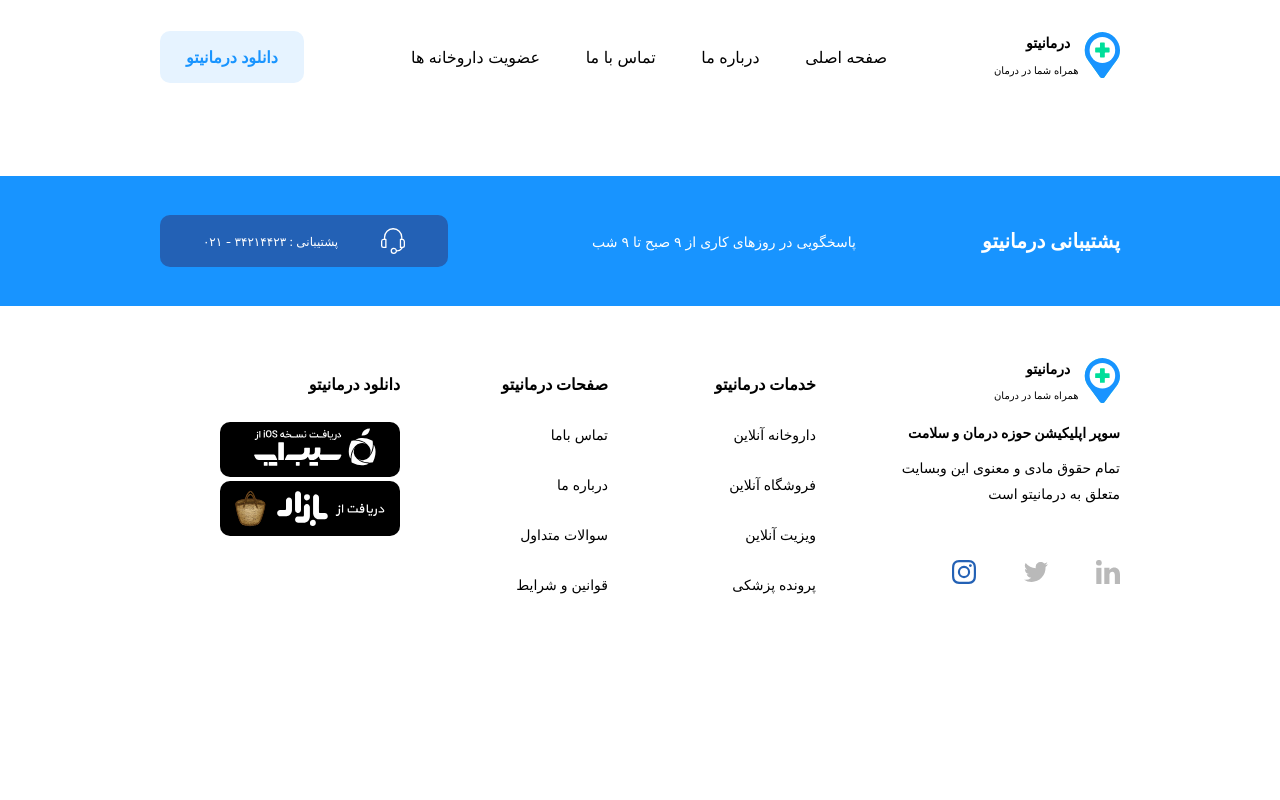
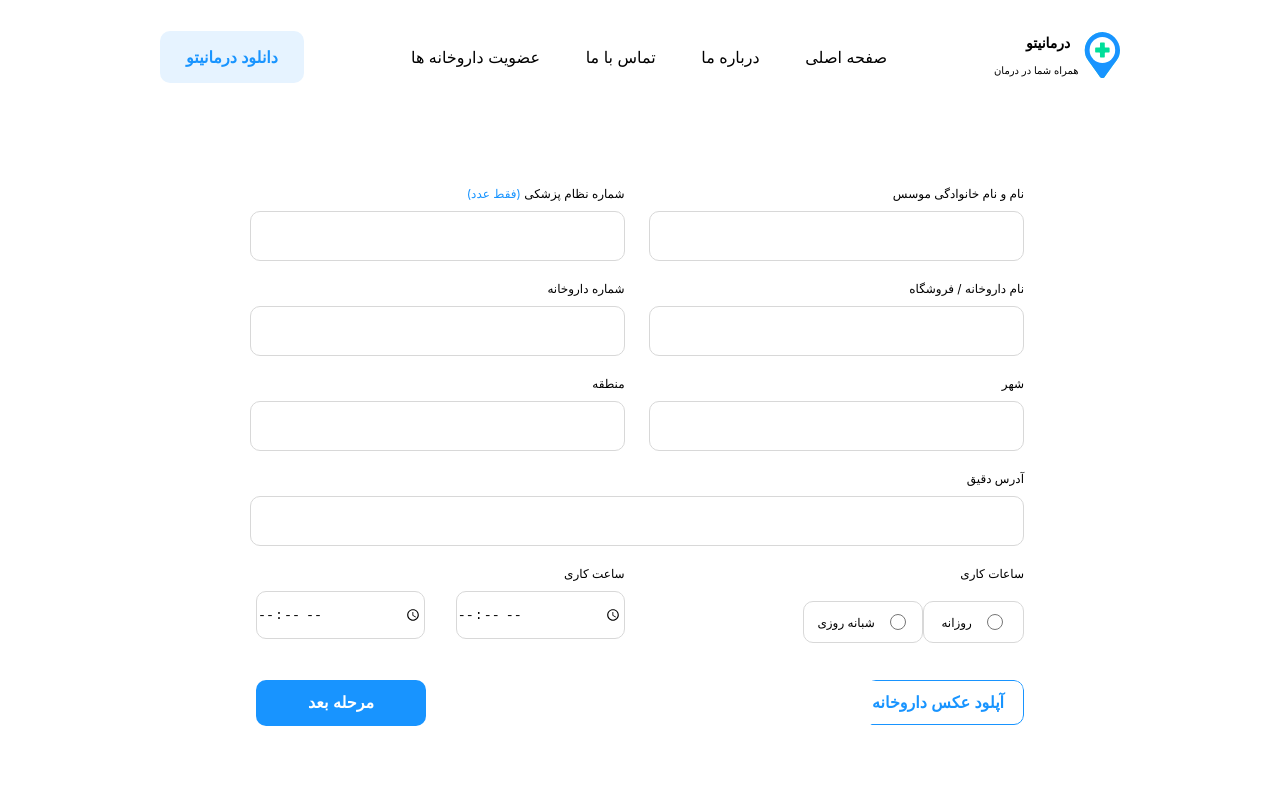
Before and after one commit to amirhghorbani/darmanito-app, a React (Create React App) app: page /register_page in a window 1280 px wide. Shown: the top 800 px of the page. Built offline with nearby package versions, Linux system fonts and the light colour scheme.

Commit message:
implement UI of register form

```diff
--- a/src/components/MainPageComps/Sec1/Sec1-content/Sec1-buttons/Sec1Buttons.js
+++ b/src/components/MainPageComps/Sec1/Sec1-content/Sec1-buttons/Sec1Buttons.js
@@ -1,11 +1,12 @@
 import React from 'react'
 import styles from '../../Sec1.module.scss'
+import { BrowserRouter as Router, Route, Link } from "react-router-dom";
 
 function Sec1Buttons() {
     return (
         <div className={styles.btns}>
             <button className={styles.btn1}>دانلود مستقیم اپ</button>
-            <button className={styles.btn2}>عضویت داروخانه ها</button>
+            <Link style={{width: '100%'}} to='/register_pharmacy'><button className={styles.btn2}>عضویت داروخانه ها</button></Link>
         </div>
     )
 }
--- a/src/components/PharMemShipComps/Section3/ContentBox/ContentBox.js
+++ b/src/components/PharMemShipComps/Section3/ContentBox/ContentBox.js
@@ -1,4 +1,5 @@
 import React from 'react';
+import { Link } from 'react-router-dom';
 import styles from '../Section3.module.scss';
 
 
@@ -14,7 +15,7 @@
                     <p>مایل هستم فقط بعنوان داروخانه فعالیت کنم و در بخش صرفا سفارش دارو با عکس نسخه به بیماران کمک رسانی کنم </p>
                 </div>
                 <div className={styles.btn}>
-                    <button>ثبت نام </button>
+                    <Link to='/register_page'><button>ثبت نام </button></Link>
                 </div>
             </div>
         </div>
--- /dev/null
+++ b/src/components/RegisterComps/Form/Form.js
@@ -0,0 +1,102 @@
+import React, {useState} from "react";
+import { Link } from "react-router-dom";
+import styles from "./Form.module.scss";
+
+function Form() {
+
+    const [checked, setChecked] = useState(false);
+
+    const checkHandler = () => {
+        setChecked(!checked);
+    }
+
+  return (
+    <div className={styles.container}>
+      <form>
+        <div>
+          <label>نام و نام خانوادگی موسس</label>
+          <input type="text" />
+        </div>
+
+        <div>
+          <label>
+            شماره نظام پزشکی <span style={{ color: "#1894FF" }}>(فقط عدد)</span>
+          </label>
+          <input type="text" />
+        </div>
+
+        <div>
+          <label>نام داروخانه / فروشگاه</label>
+          <input type="text" />
+        </div>
+
+        <div>
+          <label>شماره داروخانه</label>
+          <input type="text" />
+        </div>
+
+        <div>
+          <label>شهر</label>
+          <input type="text" />
+        </div>
+
+        <div>
+          <label>منطقه</label>
+          <input type="text" />
+        </div>
+
+        <div style={{ flexGrow: "1", width: "100%" }}>
+          <label>آدرس دقیق</label>
+          <input style={{ width: "100%" }} type="text" />
+        </div>
+
+        <div>
+          <label>ساعات کاری</label>
+          <div className={styles.check}>
+            <div className={styles.daily}>
+              <input
+                className={styles.radio}
+                type="radio"
+                value="روزانه"
+                name="time"
+              />
+              <span>روزانه</span>
+            </div>
+            <div className={styles.allday}>
+              <input
+                className={styles.radio}
+                type="radio"
+                value="شبانه روزی"
+                name="time"
+              />
+              <span>شبانه روزی</span>
+            </div>
+          </div>
+        </div>
+
+        <div>
+            <label>
+                ساعت کاری
+            </label>
+            <div className={styles.hours}>
+                <input type='time' className={styles.firstTime} />
+                <input type='time' className={styles.secondTime} />
+            </div>
+        </div>
+
+        <div>
+            <input type='file' className={styles.file_input} />
+        </div>
+
+        <div>
+            <Link>
+            <input className={styles.subBtn} type='submit' value='مرحله بعد' />
+            </Link>
+        </div>
+
+      </form>
+    </div>
+  );
+}
+
+export default Form;
--- /dev/null
+++ b/src/components/RegisterComps/Form/Form.module.scss
@@ -0,0 +1,147 @@
+@import '../../../assets/sass/styles';
+
+@media screen and (min-width : 320px) {}
+
+
+@media screen and (min-width : 1024px) {
+    .container {
+        width: 75%;
+        margin: 81px auto;
+
+        form {
+            width: 80%;
+            margin: 0 auto;
+            display: flex;
+            flex-direction: row;
+            flex-wrap: wrap;
+            justify-content: space-between;
+
+            div {
+                width: 48%;
+                display: flex;
+                flex-direction: column;
+                 label {
+                    width: 100%;
+                    font-size: 12px;
+                    margin-top: 20px;
+                }
+                input {
+                    width: 100%;
+                    height: 46px;
+                    margin-top: 10px;
+                    border-radius: 10px;
+                    border: 1px solid #D8D8D8;
+                        &:focus {
+                            border: 1px solid $primaryColor;
+                            border-radius: 10px;
+                        }
+                }
+                .check {
+                    display: flex;
+                    flex-direction: row;
+                    width: 60%;
+                    margin-top: 20px;
+                    justify-content: space-between;
+                    .daily {
+                        width: 100px;
+                        height: 40px;
+                        display: flex;
+                        flex-direction: row;
+                        border: 1px solid #D8D8D8;
+                        border-radius: 10px;
+                        justify-content: center;
+                        align-items: center;
+                        .radio {
+                            width: 16px;
+                            height: 16px;
+                            margin-top: 0;
+                        }
+                        span {
+                            font-size: 12px;
+                            margin-right: 10px;
+                        }
+                    }
+                    .allday {
+                        width: 120px;
+                        height: 40px;
+                        display: flex;
+                        flex-direction: row;
+                        border: 1px solid #D8D8D8;
+                        border-radius: 10px;
+                        justify-content: center;
+                        align-items: center;
+                        .radio {
+                            width: 16px;
+                            height: 16px;
+                            margin-top: 0;
+                        }
+                        span {
+                            font-size: 12px;
+                            margin-right: 10px;
+                        }
+                    }
+
+                }
+                .hours {
+                    display: flex;
+                    flex-direction: row;
+                    width: 100%;
+                    justify-content: space-between;
+                    .firstTime {
+                        width: 45%;
+                    }
+                    .secondTime {
+                        width: 45%;
+                    }
+                }
+                .file_input::-webkit-file-upload-button {
+                    visibility: hidden;
+                }
+                .file_input::before {
+                    content: 'آپلود عکس داروخانه';
+                    width: 170px;
+                    height: 43px;
+                    display: flex;
+                    justify-content: center;
+                    align-items: center;
+                    background-color: white;
+                    border: 1px solid $primaryColor;
+                    border-radius: 10px;
+                    outline: none;
+                    white-space: nowrap;
+                    -webkit-user-select: none;
+                    cursor: pointer;
+                    font-size: 16px;
+                    font-weight: bold;
+                    color: $primaryColor;
+                }
+                .file_input {
+                    width: 43%;
+                    margin-top: 36.5px;
+                    border: none;
+                }
+                .file_input:hover::before {
+                    background-color: $cloudyColor;
+                }
+                .subBtn {
+                    width: 170px;
+                    margin-top: 36.5px;
+                    background-color: $primaryColor;
+                    color: white;
+                    font-size: 16px;
+                    font-weight: bold;
+                    float: left;
+                    cursor: pointer;
+                    border: none;
+                    outline: none;
+
+                    &:hover {
+                        background-color: $cloudyColor;
+                        color: $primaryColor;
+                    }
+                }
+            }
+
+        }
+    }
+}
--- /dev/null
+++ b/src/components/RegisterComps/RegisterComps.js
@@ -0,0 +1,12 @@
+import React, { Fragment } from 'react'
+import Form from './Form/Form'
+
+function RegisterComps() {
+    return (
+        <Fragment>
+            <Form />
+        </Fragment>
+    )
+}
+
+export default RegisterComps
--- a/src/pages/MainLanding.js
+++ b/src/pages/MainLanding.js
@@ -1,13 +1,14 @@
 import React from "react";
 import MainLayout from "../components/Layouts/MainLayout";
 import MainPageComps from "../components/MainPageComps/MainPageComps";
-import PharMemShipPage from '../pages/PharMemShipPage';
+import PharMemShip from '../pages/PharMemShip';
 
 import {Switch, Route} from 'react-router-dom'
-import FaqPage from "./FaqPage";
-import TermsPage from "./TermsPage";
+import Faq from "./Faq";
+import Terms from "./Terms";
 import About from "./About";
 import Contact from "./Contact";
+import Register from "./Register";
 
 
 
@@ -19,11 +20,12 @@
       <MainLayout>
         <Switch>
           <Route exact path='/darmanito-app' component={MainPageComps} />
-          <Route path='/register_pharmacy' component={PharMemShipPage} />
-          <Route path='/faq_page' component={FaqPage} />
-          <Route path='/terms_page' component={TermsPage} />
+          <Route path='/register_pharmacy' component={PharMemShip} />
+          <Route path='/faq_page' component={Faq} />
+          <Route path='/terms_page' component={Terms} />
           <Route path='/about_page' component={About} />
           <Route path='/contact_page' component={Contact} />
+          <Route path='/register_page' component={Register} />
         </Switch>
       </MainLayout>
     </div>
--- /dev/null
+++ b/src/pages/Register.js
@@ -0,0 +1,12 @@
+import React, { Fragment } from 'react'
+import RegisterComps from '../components/RegisterComps/RegisterComps'
+
+function Register() {
+    return (
+       <Fragment>
+           <RegisterComps />
+       </Fragment>
+    )
+}
+
+export default Register
```
Also changed, not shown: src/pages/Faq.js (renamed from src/pages/FaqPage.js), src/pages/PharMemShip.js (renamed from src/pages/PharMemShipPage.js), src/pages/Terms.js (renamed from src/pages/TermsPage.js).
